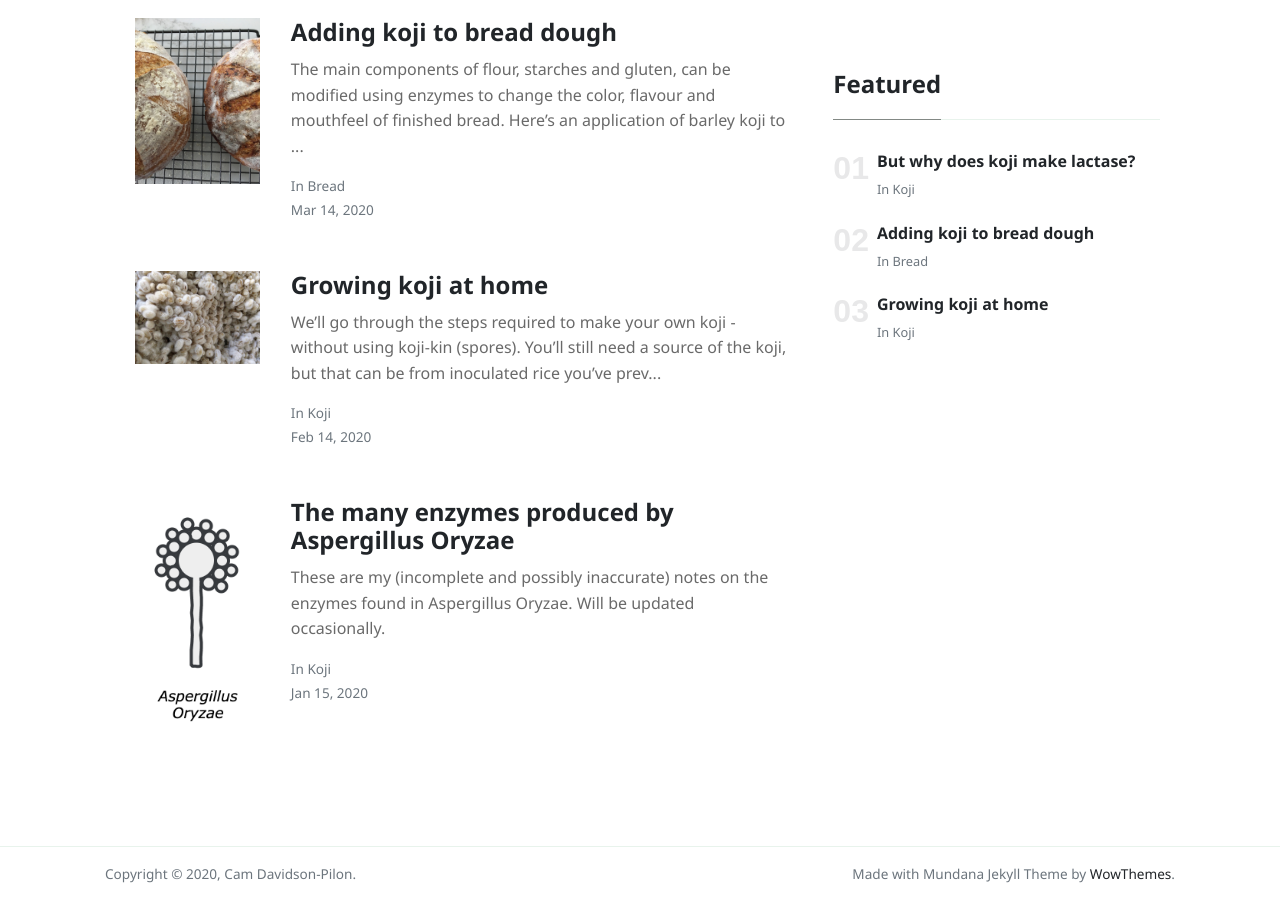
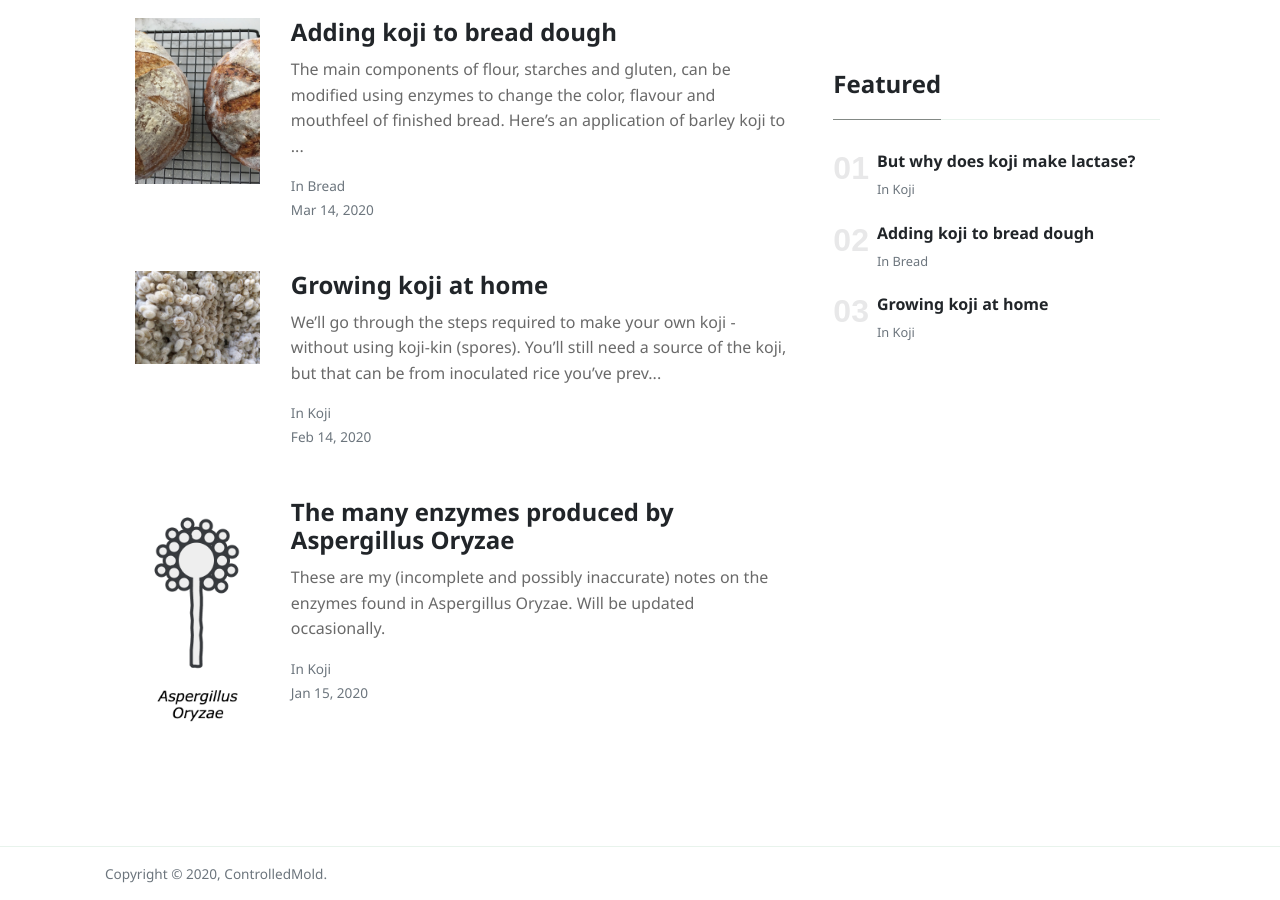
Before and after one commit to ControlledMold/ControlledMold.github.io, a Jekyll site: the page built from index.html, in a window 1280 px wide and 900 px high, scrolled down 2558 px. Built offline with Jekyll 4.4.1, drawn with Linux system fonts in a browser that asks for light colours; nearby versions of some CDN libraries; the list of posts is cut into pages by our own code.

Commit message:
donated to the group, so I will remove this footer

```diff
--- a/_layouts/default.html
+++ b/_layouts/default.html
@@ -99,11 +99,8 @@
         <div class="container">
         <div class="row align-items-center justify-content-between">
             <div>
-                <span>Copyright © <script>document.write(new Date().getFullYear())</script>, Cam Davidson-Pilon.</span>
+                <span>Copyright © <script>document.write(new Date().getFullYear())</script>, ControlledMold.</span>
 
-            </div>
-            <div>
-                Made with Mundana Jekyll Theme by <a class="text-dark" target="_blank" href="https://www.wowthemes.net">WowThemes</a>.
             </div>
         </div>
         </div>
```
